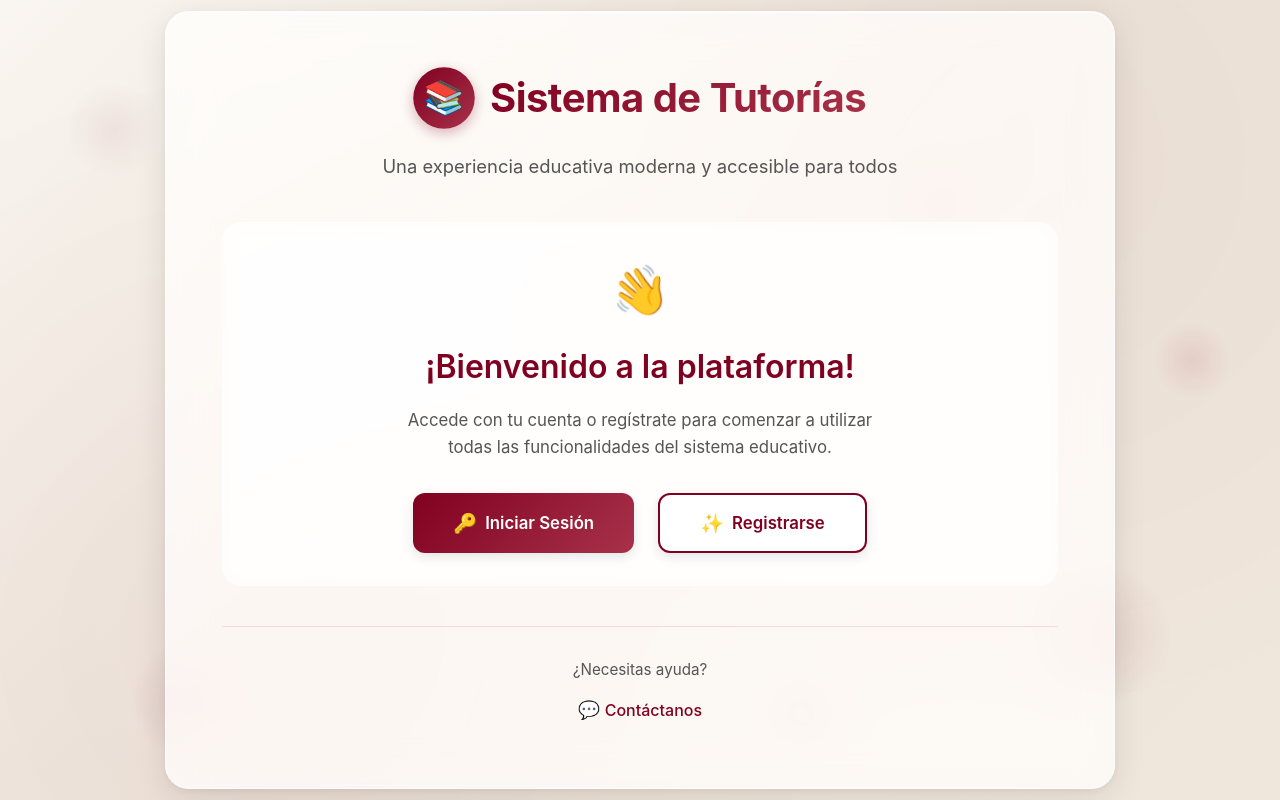
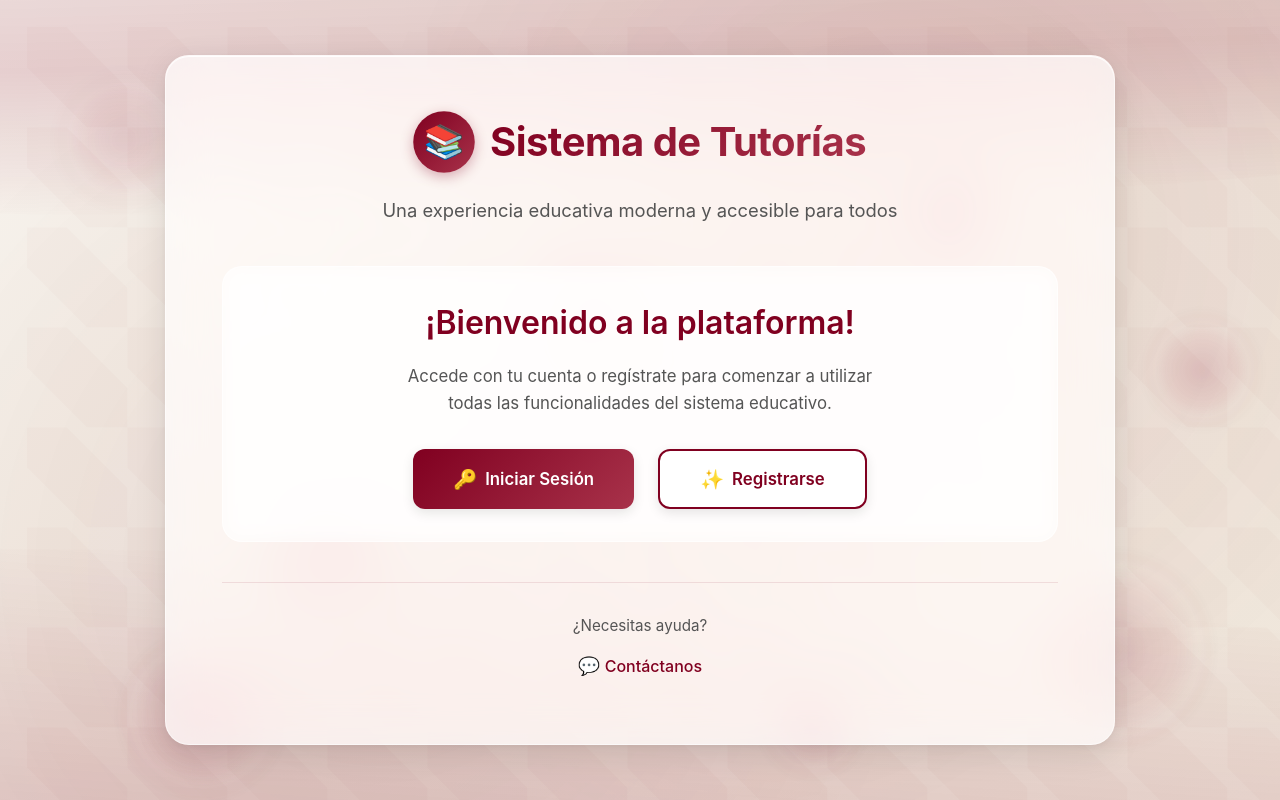
Before and after one commit to PerseoN15/DevOps_ProyectoFinal, a React app in the folder frontend/: page / in a window 1280 px wide. Built offline with nearby package versions, Linux system fonts and the light colour scheme; the HTML template or start-up script is replaced by a standard one.

Commit message:
modificacion en login

```diff
--- a/frontend/src/pages/Login.css
+++ b/frontend/src/pages/Login.css
@@ -45,6 +45,31 @@ body {
   width: 100vw;
 }
 
+/* Ondas animadas en el fondo */
+.welcome-container::after {
+  content: '';
+  position: absolute;
+  top: 0;
+  left: 0;
+  width: 100%;
+  height: 100%;
+  background:
+    linear-gradient(45deg, transparent 30%, rgba(128, 0, 32, 0.03) 30%, rgba(128, 0, 32, 0.03) 70%, transparent 70%);
+  background-size: 100px 100px;
+  animation: movePattern 20s linear infinite;
+  z-index: 0;
+  opacity: 0.5;
+}
+
+@keyframes movePattern {
+  0% {
+    transform: translate(0, 0);
+  }
+  100% {
+    transform: translate(100px, 100px);
+  }
+}
+
 /* Fondo animado mejorado */
 .animated-background {
   position: absolute;
@@ -57,40 +82,85 @@ body {
   pointer-events: none;
 }
 
+/* Ondas flotantes */
+.animated-background::before {
+  content: '';
+  position: absolute;
+  bottom: -100px;
+  left: -50%;
+  width: 200%;
+  height: 300px;
+  background: linear-gradient(transparent, rgba(128, 0, 32, 0.08), rgba(128, 0, 32, 0.15));
+  border-radius: 45%;
+  animation: wave1 15s ease-in-out infinite;
+}
+
+.animated-background::after {
+  content: '';
+  position: absolute;
+  top: -100px;
+  right: -50%;
+  width: 200%;
+  height: 300px;
+  background: linear-gradient(rgba(128, 0, 32, 0.08), rgba(128, 0, 32, 0.15), transparent);
+  border-radius: 42%;
+  animation: wave2 18s ease-in-out infinite;
+  animation-delay: 2s;
+}
+
+@keyframes wave1 {
+  0%, 100% {
+    transform: translateX(0) translateY(0) rotate(0deg);
+  }
+  50% {
+    transform: translateX(5%) translateY(-20px) rotate(5deg);
+  }
+}
+
+@keyframes wave2 {
+  0%, 100% {
+    transform: translateX(0) translateY(0) rotate(0deg);
+  }
+  50% {
+    transform: translateX(-5%) translateY(20px) rotate(-5deg);
+  }
+}
+
 .particle {
   position: absolute;
-  background: radial-gradient(circle, rgba(128, 0, 32, 0.15) 0%, transparent 70%);
+  background: radial-gradient(circle, rgba(128, 0, 32, 0.2) 0%, rgba(168, 50, 74, 0.1) 50%, transparent 70%);
   border-radius: 50%;
   animation: floatParticle 20s infinite ease-in-out;
-  opacity: 0.6;
-  filter: blur(2px);
+  opacity: 0.7;
+  filter: blur(3px);
+  box-shadow: 0 0 20px rgba(128, 0, 32, 0.1);
 }
 
-.particle:nth-child(1) { width: 100px; height: 100px; top: 10%; left: 5%; animation-duration: 25s; }
-.particle:nth-child(2) { width: 150px; height: 150px; top: 70%; left: 80%; animation-duration: 30s; animation-delay: 2s; }
-.particle:nth-child(3) { width: 80px; height: 80px; top: 40%; left: 90%; animation-duration: 22s; animation-delay: 4s; }
-.particle:nth-child(4) { width: 120px; height: 120px; top: 80%; left: 10%; animation-duration: 28s; animation-delay: 6s; }
-.particle:nth-child(5) { width: 90px; height: 90px; top: 20%; left: 70%; animation-duration: 24s; animation-delay: 8s; }
-.particle:nth-child(6) { width: 110px; height: 110px; top: 60%; left: 20%; animation-duration: 26s; animation-delay: 10s; }
-.particle:nth-child(7) { width: 130px; height: 130px; top: 30%; left: 40%; animation-duration: 27s; animation-delay: 12s; }
-.particle:nth-child(8) { width: 70px; height: 70px; top: 85%; left: 60%; animation-duration: 23s; animation-delay: 14s; }
+.particle:nth-child(1) { width: 120px; height: 120px; top: 10%; left: 5%; animation-duration: 25s; }
+.particle:nth-child(2) { width: 180px; height: 180px; top: 70%; left: 80%; animation-duration: 30s; animation-delay: 2s; }
+.particle:nth-child(3) { width: 100px; height: 100px; top: 40%; left: 90%; animation-duration: 22s; animation-delay: 4s; }
+.particle:nth-child(4) { width: 150px; height: 150px; top: 80%; left: 10%; animation-duration: 28s; animation-delay: 6s; }
+.particle:nth-child(5) { width: 110px; height: 110px; top: 20%; left: 70%; animation-duration: 24s; animation-delay: 8s; }
+.particle:nth-child(6) { width: 140px; height: 140px; top: 60%; left: 20%; animation-duration: 26s; animation-delay: 10s; }
+.particle:nth-child(7) { width: 160px; height: 160px; top: 30%; left: 40%; animation-duration: 27s; animation-delay: 12s; }
+.particle:nth-child(8) { width: 90px; height: 90px; top: 85%; left: 60%; animation-duration: 23s; animation-delay: 14s; }
 
 @keyframes floatParticle {
   0%, 100% {
-    transform: translate(0, 0) rotate(0deg);
-    opacity: 0.4;
+    transform: translate(0, 0) rotate(0deg) scale(1);
+    opacity: 0.5;
   }
   25% {
-    transform: translate(-30px, -30px) rotate(90deg);
-    opacity: 0.6;
+    transform: translate(-40px, -40px) rotate(90deg) scale(1.1);
+    opacity: 0.7;
   }
   50% {
-    transform: translate(-60px, 20px) rotate(180deg);
-    opacity: 0.8;
+    transform: translate(-80px, 30px) rotate(180deg) scale(0.9);
+    opacity: 0.9;
   }
   75% {
-    transform: translate(-30px, -10px) rotate(270deg);
-    opacity: 0.6;
+    transform: translate(-40px, -20px) rotate(270deg) scale(1.05);
+    opacity: 0.7;
   }
 }
 
@@ -103,23 +173,35 @@ body {
   width: 100%;
   height: 100%;
   background:
-    radial-gradient(circle at 20% 80%, rgba(128, 0, 32, 0.08) 0%, transparent 50%),
-    radial-gradient(circle at 80% 20%, rgba(128, 0, 32, 0.06) 0%, transparent 50%);
-  opacity: 0.5;
+    radial-gradient(circle at 20% 80%, rgba(128, 0, 32, 0.12) 0%, transparent 50%),
+    radial-gradient(circle at 80% 20%, rgba(168, 50, 74, 0.1) 0%, transparent 50%),
+    radial-gradient(circle at 40% 40%, rgba(128, 0, 32, 0.08) 0%, transparent 40%);
+  opacity: 0.6;
   z-index: 0;
-  animation: gradientShift 15s ease-in-out infinite alternate;
+  animation: gradientShift 20s ease-in-out infinite alternate;
 }
 
 @keyframes gradientShift {
   0% {
     background:
-      radial-gradient(circle at 20% 80%, rgba(128, 0, 32, 0.08) 0%, transparent 50%),
-      radial-gradient(circle at 80% 20%, rgba(128, 0, 32, 0.06) 0%, transparent 50%);
+      radial-gradient(circle at 20% 80%, rgba(128, 0, 32, 0.12) 0%, transparent 50%),
+      radial-gradient(circle at 80% 20%, rgba(168, 50, 74, 0.1) 0%, transparent 50%),
+      radial-gradient(circle at 40% 40%, rgba(128, 0, 32, 0.08) 0%, transparent 40%);
+    transform: scale(1);
+  }
+  50% {
+    background:
+      radial-gradient(circle at 70% 30%, rgba(168, 50, 74, 0.15) 0%, transparent 50%),
+      radial-gradient(circle at 30% 70%, rgba(128, 0, 32, 0.12) 0%, transparent 50%),
+      radial-gradient(circle at 60% 60%, rgba(168, 50, 74, 0.09) 0%, transparent 40%);
+    transform: scale(1.05);
   }
   100% {
     background:
-      radial-gradient(circle at 30% 70%, rgba(128, 0, 32, 0.1) 0%, transparent 50%),
-      radial-gradient(circle at 70% 30%, rgba(128, 0, 32, 0.08) 0%, transparent 50%);
+      radial-gradient(circle at 40% 60%, rgba(128, 0, 32, 0.1) 0%, transparent 50%),
+      radial-gradient(circle at 60% 40%, rgba(168, 50, 74, 0.08) 0%, transparent 50%),
+      radial-gradient(circle at 50% 50%, rgba(128, 0, 32, 0.1) 0%, transparent 40%);
+    transform: scale(1);
   }
 }
 
@@ -205,19 +287,6 @@ body {
   border-radius: 20px;
   backdrop-filter: blur(10px);
   border: 1px solid rgba(255, 255, 255, 0.6);
-}
-
-.card-icon {
-  font-size: 3rem;
-  margin-bottom: 1rem;
-  animation: wave 2s ease-in-out infinite;
-  display: inline-block;
-}
-
-@keyframes wave {
-  0%, 100% { transform: rotate(0deg); }
-  25% { transform: rotate(10deg); }
-  75% { transform: rotate(-10deg); }
 }
 
 .welcome-message {
--- a/frontend/src/pages/Login.jsx
+++ b/frontend/src/pages/Login.jsx
@@ -17,7 +17,7 @@ function Login() {
     e.preventDefault();
     setMensaje("");
 
-    if (!username || !password || !loginRole) {
+    if (!username || !password) {
       setMensaje("Por favor completa todos los campos");
       return;
     }
@@ -35,7 +35,7 @@ function Login() {
       const resp = await fetch(`${API_URL}/api/login`, {
         method: "POST",
         headers: { "Content-Type": "application/json" },
-        body: JSON.stringify({ username, password, role: loginRole }),
+        body: JSON.stringify({ username, password }),
       });
 
       const data = await resp.json();
@@ -47,7 +47,7 @@ function Login() {
           setMensaje("");
         }, 2000);
       } else {
-        setMensaje(data.message || "Usuario, contraseña o rol incorrectos");
+        setMensaje(data.message || "Usuario o contraseña incorrectos");
       }
     } catch (error) {
       console.error(error);
@@ -164,7 +164,6 @@ function Login() {
         </header>
 
         <div className="welcome-card">
-          <div className="card-icon">👋</div>
           <h2 className="welcome-message">
             ¡Bienvenido a la plataforma!
           </h2>
@@ -251,71 +250,6 @@ function Login() {
                     Contraseña
                   </label>
                   <div className="input-underline"></div>
-                </div>
-              </div>
-
-              {/* Selector de rol para login */}
-              <div className="form-group">
-                <label className="section-label">
-                  <span className="label-icon">👥</span>
-                  Selecciona tu rol
-                </label>
-                <div className="role-selector">
-                  <div className="radio-group">
-                    <label className={`radio-option ${loginRole === 'administrador' ? 'selected' : ''}`}>
-                      <input
-                        type="radio"
-                        name="login-role"
-                        value="administrador"
-                        checked={loginRole === 'administrador'}
-                        onChange={(e) => setLoginRole(e.target.value)}
-                        className="radio-input"
-                      />
-                      <span className="radio-label">
-                        <span className="role-icon">👨‍💼</span>
-                        <span className="role-text">
-                          <span className="role-title">Administrador</span>
-                          <span className="role-desc">Acceso completo</span>
-                        </span>
-                      </span>
-                    </label>
-
-                    <label className={`radio-option ${loginRole === 'tutor' ? 'selected' : ''}`}>
-                      <input
-                        type="radio"
-                        name="login-role"
-                        value="tutor"
-                        checked={loginRole === 'tutor'}
-                        onChange={(e) => setLoginRole(e.target.value)}
-                        className="radio-input"
-                      />
-                      <span className="radio-label">
-                        <span className="role-icon">👩‍🏫</span>
-                        <span className="role-text">
-                          <span className="role-title">Tutor</span>
-                          <span className="role-desc">Gestión de alumnos</span>
-                        </span>
-                      </span>
-                    </label>
-
-                    <label className={`radio-option ${loginRole === 'alumno' ? 'selected' : ''}`}>
-                      <input
-                        type="radio"
-                        name="login-role"
-                        value="alumno"
-                        checked={loginRole === 'alumno'}
-                        onChange={(e) => setLoginRole(e.target.value)}
-                        className="radio-input"
-                      />
-                      <span className="radio-label">
-                        <span className="role-icon">👨‍🎓</span>
-                        <span className="role-text">
-                          <span className="role-title">Alumno</span>
-                          <span className="role-desc">Acceso estudiante</span>
-                        </span>
-                      </span>
-                    </label>
-                  </div>
                 </div>
               </div>
 
```
